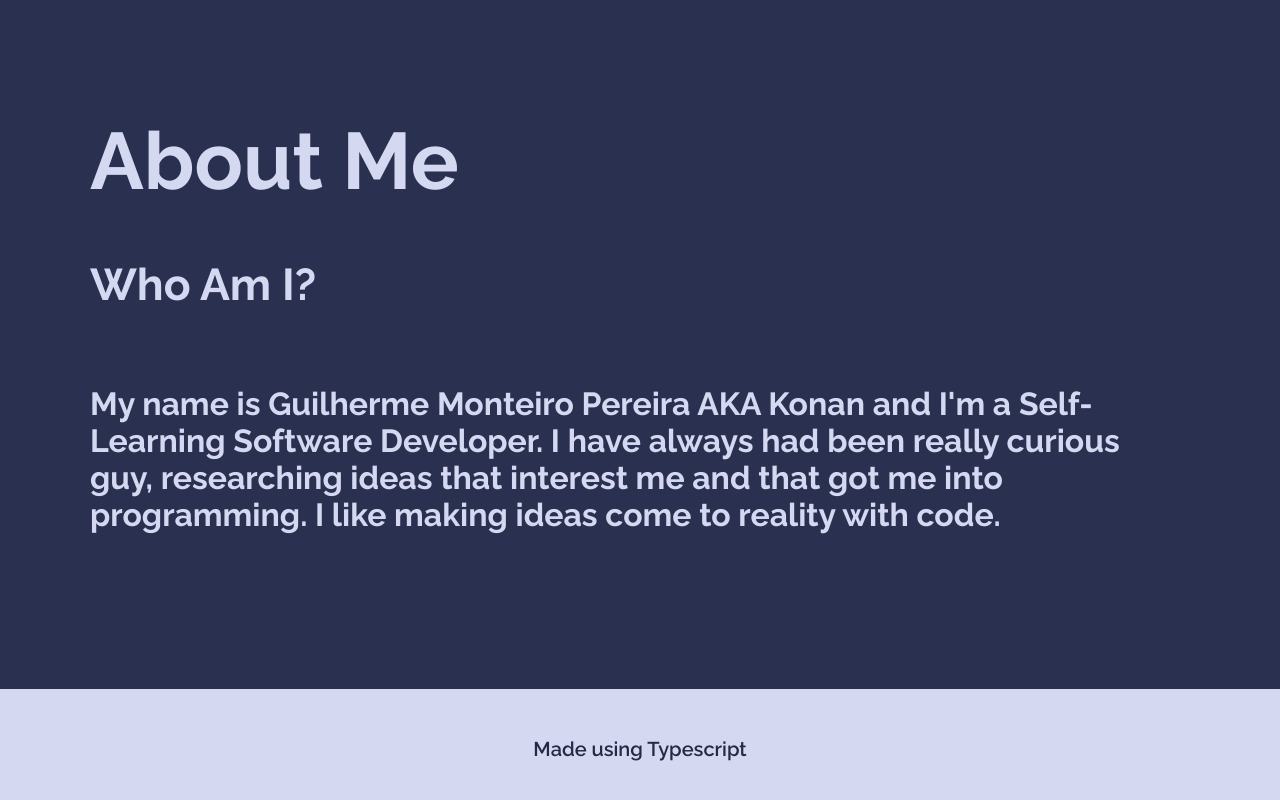
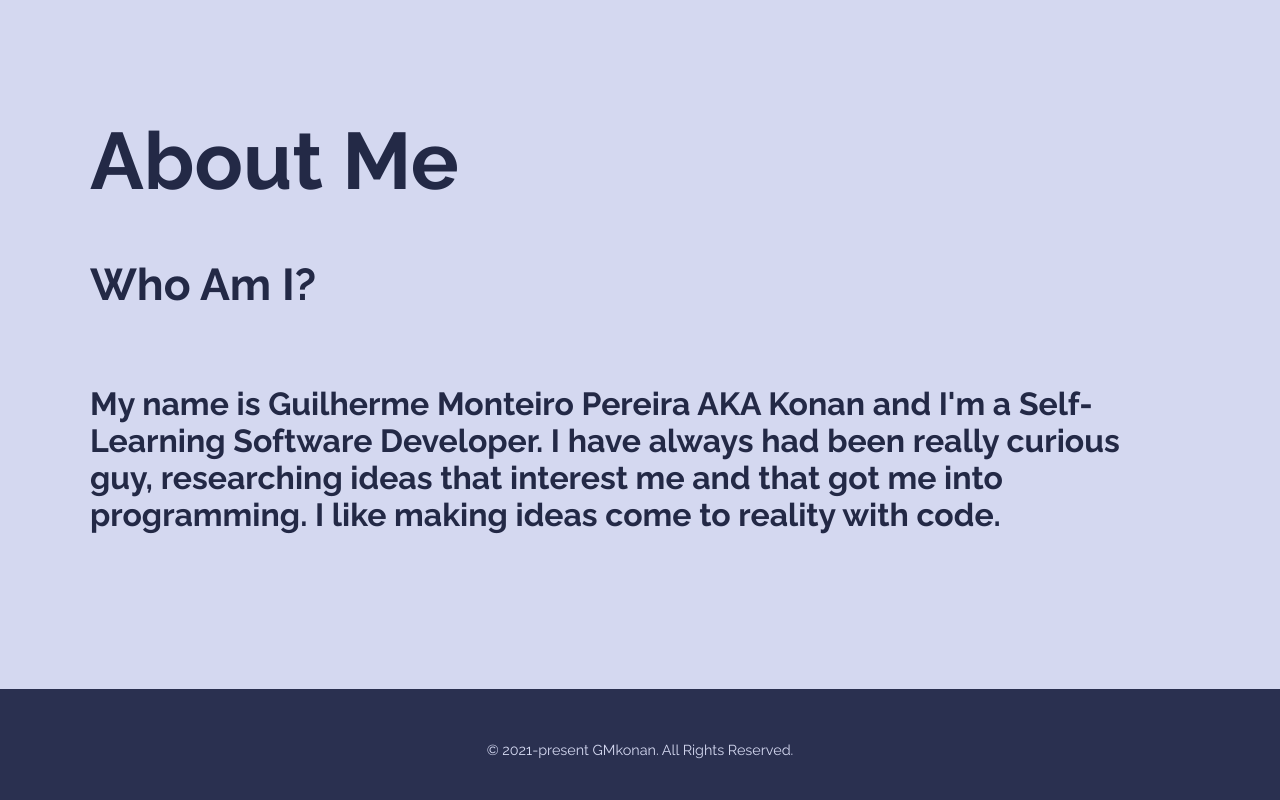
Before and after one commit to GMkonan/gmkonan.dev, a Next.js app: page / in a window 1280 px wide. Shown: the part 980-1780 px from the top of the page. Built offline with nearby package versions, Linux system fonts and the light colour scheme; a small style sheet from the web is missing.

Commit message:
copyright in footer
some other small tweaks

```diff
--- a/src/components/Footer.tsx
+++ b/src/components/Footer.tsx
@@ -4,7 +4,7 @@ import styled from "styled-components"
 const Footer = () => {
     return(
         <Container>
-            <Title>Made using Typescript</Title>
+            <Copyright>© {new Date().getFullYear()}-present GMkonan. All Rights Reserved.</Copyright>
         </Container>
     )
 }
@@ -14,13 +14,12 @@ const Container = styled.div`
     align-items: center;
     justify-content: center;
     height: 120px;
-    background: #d4d8f0;
+    background: #2a3050;
 `
 
-const Title = styled.div`
-    font-size: 1.25rem;
-    font-weight: 600;
-    color: #232946;
+const Copyright = styled.p`
+    font-size: 0.9rem;
+    color: #d4d8f0;
 `
 
 export default Footer
--- a/src/components/Hero.tsx
+++ b/src/components/Hero.tsx
@@ -22,26 +22,26 @@ const Container = styled.div`
 display: flex;
 flex-direction: column;
 height: 100%;
-background: #2a3050; //#1a1e33
+background: #d4d8f0; //#1a1e33
 `
 
 const Title = styled.h1`
 margin-top: 225px;
 font-size: 5rem;
-color: #d4d8f0;
+color: #232946;
 `
 
 const SubTitle = styled.h1`
 margin-top: 50px;
 font-size: 2.78rem;
-color: #d4d8f0;
+color: #232946;
 `
 
 const AboutMe = styled.h2`
 padding: 0 0px;
 margin-top: 75px;
 font-size: 2rem;
-color: #d4d8f0;
+color: #232946;
 `
 
 export default Hero;
--- a/src/components/NavBar.tsx
+++ b/src/components/NavBar.tsx
@@ -5,6 +5,8 @@ import MaxWidthWrapper from './MaxWidthWrapper';
 const NavBar = () => {
 
     return(
+        <Wrapper>
+
         <MaxWidthWrapper>
             <Container>
                 <Logo><UnstyledLink href="/">GMkonan</UnstyledLink></Logo>
@@ -15,8 +17,13 @@ const NavBar = () => {
                 </Links>
             </Container>
         </MaxWidthWrapper>
+        </Wrapper>
     );
 }
+
+const Wrapper = styled.div`
+    //background: #2a3050;
+`
 
 const Container = styled.div`
 padding-top: 32px;
```
Also changed, not shown: src/components/BaseMdComponents.tsx (+13 -1 lines), src/pages/articles/[slug].tsx (+12 -4 lines).
